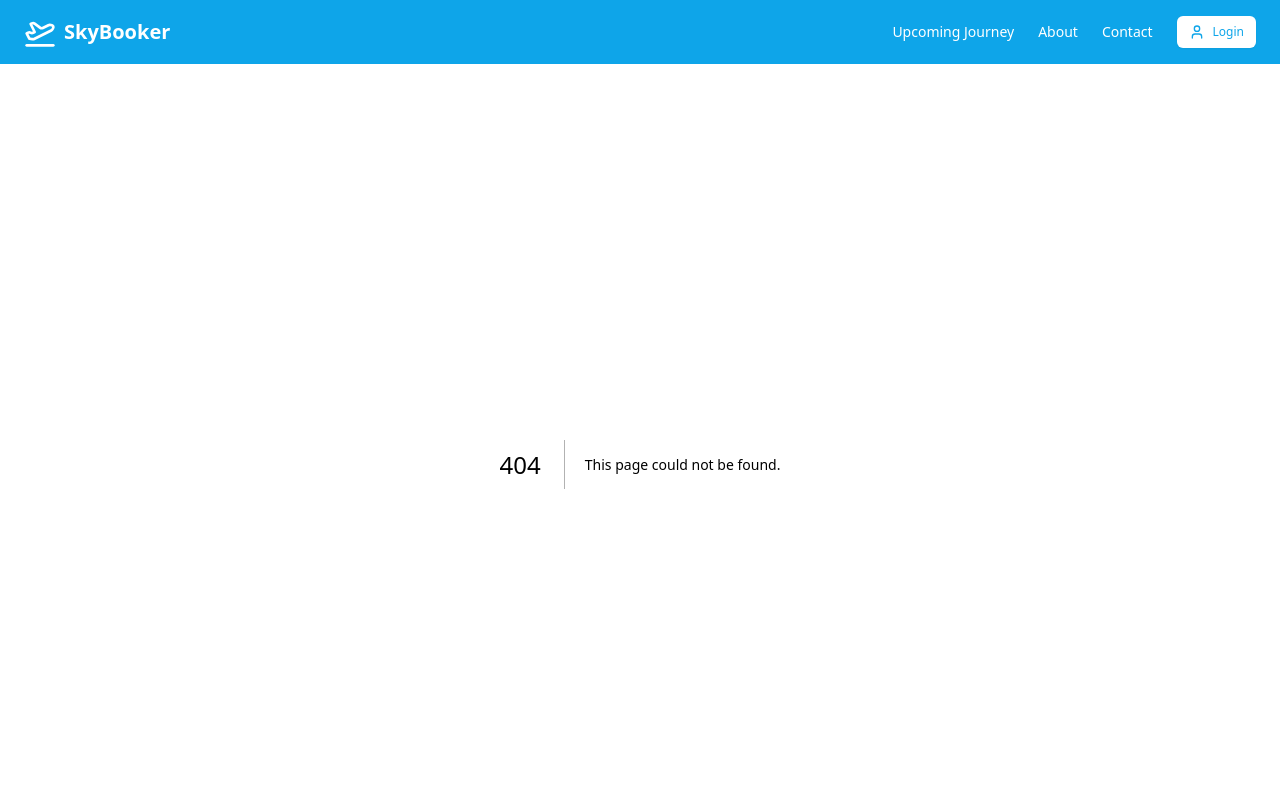
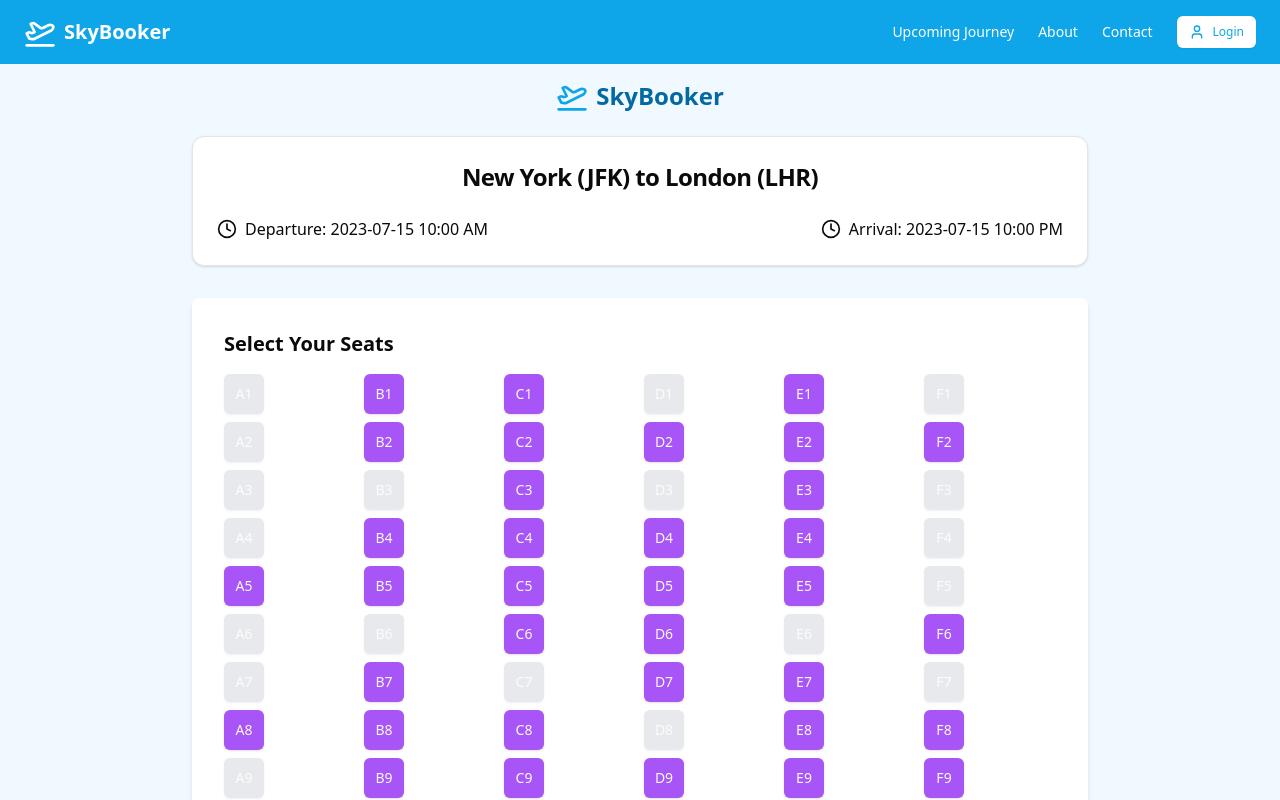
Before and after one commit to nityasundar2743/Flight-Booking, a Next.js app in the folder frontend/: page /book/seat-select/1 in a window 1280 px wide. Before the commit this address had no page. Shown: the top 800 px of the page. Built offline with nearby package versions, Linux system fonts and the light colour scheme.

Commit message:
Seat selection page added

```diff
--- /dev/null
+++ b/frontend/app/book/seat-select/[flightId]/page.tsx
@@ -0,0 +1,9 @@
+import {SeatSelect} from "../../../components/SeatSelect";
+
+export default function () {
+    return (
+        <div>
+            <SeatSelect flightId="111"/>
+        </div>
+    )
+}
--- /dev/null
+++ b/frontend/app/components/SeatSelect.tsx
@@ -0,0 +1,135 @@
+"use client"
+
+import { useState, useEffect } from 'react'
+import { Button } from "@/components/ui/button"
+import { Card, CardContent, CardHeader, CardTitle } from "@/components/ui/card"
+import { PlaneTakeoff, Clock } from 'lucide-react'
+
+type SeatBookingProps = {
+    flightId: string
+}
+
+type TicketDetails = {
+  source: string
+  destination: string
+  departureTime: string
+  arrivalTime: string
+  premiumCost: number
+  economicalCost: number
+}
+
+export function SeatSelect({ flightId }: SeatBookingProps) {
+  const [ticketDetails, setTicketDetails] = useState<TicketDetails | null>(null)
+  const [seats, setSeats] = useState<boolean[][]>([])
+  const [selectedSeats, setSelectedSeats] = useState<number[]>([])
+  const [totalCost, setTotalCost] = useState(0)
+
+  useEffect(() => {
+    // Simulating API call to fetch ticket details and seat availability
+    const fetchFlightDetails = async () => {
+      // In a real application, you would fetch the data from your backend
+      await new Promise(resolve => setTimeout(resolve, 1000)) // Simulating network delay
+      setTicketDetails({
+        source: 'New York (JFK)',
+        destination: 'London (LHR)',
+        departureTime: '2023-07-15 10:00 AM',
+        arrivalTime: '2023-07-15 10:00 PM',
+        premiumCost: 200,
+        economicalCost: 100
+      })
+
+      // Generate random seat availability
+      const generatedSeats = Array(30).fill(null).map(() =>
+        Array(6).fill(null).map(() => Math.random() > 0.3)
+      )
+      setSeats(generatedSeats)
+    }
+
+    fetchFlightDetails()
+  }, [flightId])
+
+  const handleSeatClick = (row: number, col: number) => {
+    const seatIndex = row * 6 + col
+    const newSelectedSeats = selectedSeats.includes(seatIndex)
+      ? selectedSeats.filter(seat => seat !== seatIndex)
+      : [...selectedSeats, seatIndex]
+    setSelectedSeats(newSelectedSeats)
+
+    if (ticketDetails) {
+      const newTotalCost = newSelectedSeats.reduce((total, seat) => {
+        const row = Math.floor(seat / 6)
+        return total + (row < 10 ? ticketDetails.premiumCost : ticketDetails.economicalCost)
+      }, 0)
+      setTotalCost(newTotalCost)
+    }
+  }
+
+  if (!ticketDetails || seats.length === 0) {
+    return <div className="flex justify-center items-center h-screen">Loading...</div>
+  }
+
+  return (
+    <div className="min-h-screen bg-sky-50 p-4">
+      <header className="flex justify-center items-center mb-6">
+        <PlaneTakeoff className="h-8 w-8 text-sky-500 mr-2" />
+        <span className="text-2xl font-bold text-sky-700">SkyBooker</span>
+      </header>
+
+      <Card className="max-w-4xl mx-auto mb-8">
+        <CardHeader>
+          <CardTitle className="text-center text-2xl">
+            {ticketDetails.source} to {ticketDetails.destination}
+          </CardTitle>
+        </CardHeader>
+        <CardContent>
+          <div className="flex justify-between items-center">
+            <div className="flex items-center">
+              <Clock className="h-5 w-5 mr-2" />
+              <span>Departure: {ticketDetails.departureTime}</span>
+            </div>
+            <div className="flex items-center">
+              <Clock className="h-5 w-5 mr-2" />
+              <span>Arrival: {ticketDetails.arrivalTime}</span>
+            </div>
+          </div>
+        </CardContent>
+      </Card>
+
+      <div className="max-w-4xl mx-auto bg-white p-8 rounded-lg shadow-md">
+        <h2 className="text-xl font-semibold mb-4">Select Your Seats</h2>
+        <div className="grid grid-cols-6 gap-2 mb-8">
+          {seats.map((row, rowIndex) =>
+            row.map((isAvailable, colIndex) => (
+              <Button
+                key={`${rowIndex}-${colIndex}`}
+                className={`w-10 h-10 p-0 ${
+                  !isAvailable
+                    ? 'bg-gray-300 cursor-not-allowed'
+                    : rowIndex < 10
+                    ? 'bg-purple-500 hover:bg-purple-600'
+                    : 'bg-blue-500 hover:bg-blue-600'
+                } ${selectedSeats.includes(rowIndex * 6 + colIndex) ? 'ring-2 ring-yellow-400' : ''}`}
+                disabled={!isAvailable}
+                onClick={() => handleSeatClick(rowIndex, colIndex)}
+              >
+                {String.fromCharCode(65 + colIndex)}{rowIndex + 1}
+              </Button>
+            ))
+          )}
+        </div>
+        <div className="flex justify-between items-center">
+          <div>
+            <p className="text-lg font-semibold">Selected Seats: {selectedSeats.length}</p>
+            <p className="text-sm text-gray-600">
+              (Premium: ${ticketDetails.premiumCost}, Economy: ${ticketDetails.economicalCost})
+            </p>
+          </div>
+          <p className="text-xl font-bold">Total Cost: ${totalCost}</p>
+        </div>
+        <Button className="w-full mt-4" disabled={selectedSeats.length === 0}>
+          Proceed to Payment
+        </Button>
+      </div>
+    </div>
+  )
+}
```
